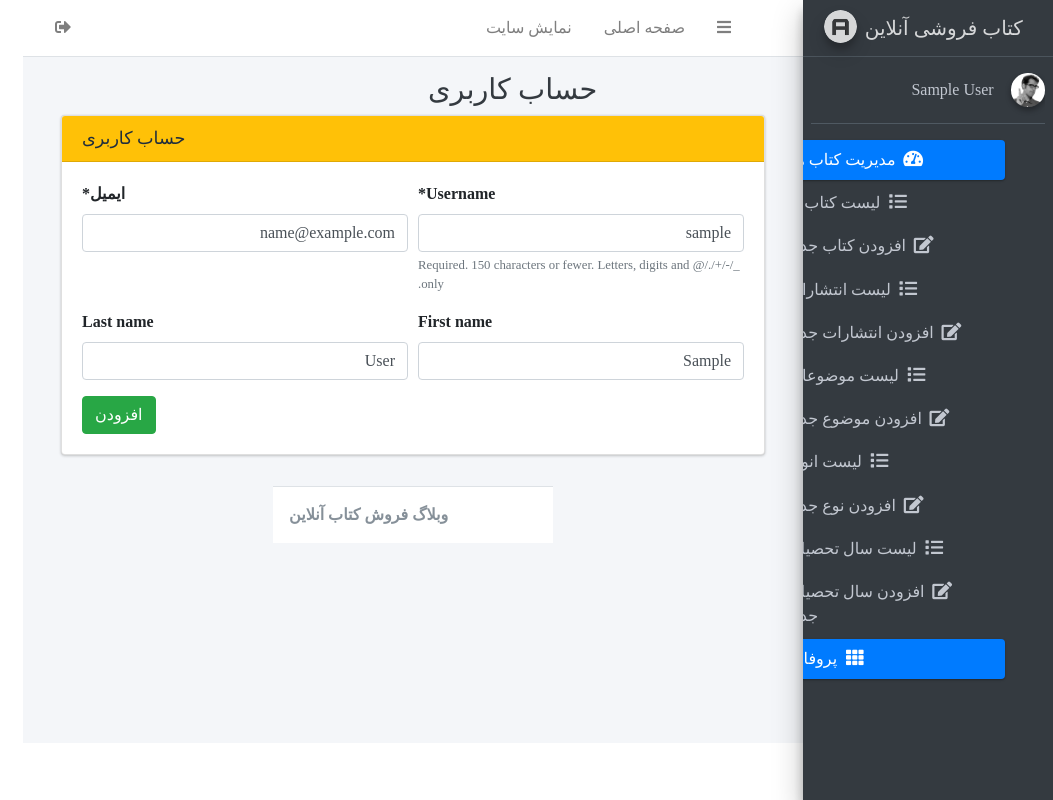
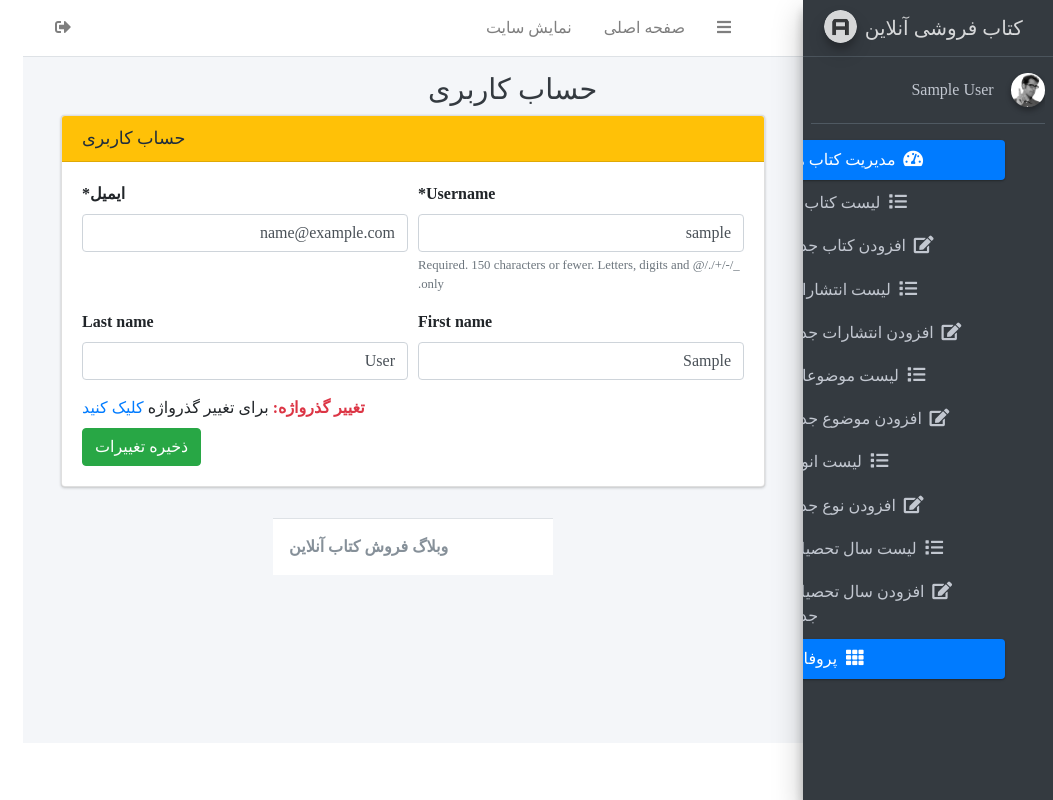
Before and after one commit to hamed-alemoni/online_bookstore, a Django app: page /account/profile in a window 1280 px wide. Shown: the whole page, without its empty margins (227-1280 px from the left). Run offline with Django 3.2, Linux system fonts and the light colour scheme; the visitor is signed in with stand-in values (Sample User, id 1); data comes from the database, SQL or seed files in the repository; some libraries are stand-ins or nearby versions; some web fonts are replaced.

Commit message:
just edit text

```diff
--- a/backend/templates/registration/profile.html
+++ b/backend/templates/registration/profile.html
@@ -21,17 +21,18 @@
                 {{ form.email|as_crispy_field }}
             </div>
 
-
             <div class="form-group col-md-6 mb-0">
                 {{ form.first_name|as_crispy_field }}
             </div>
 
             <div class="form-group col-md-6 mb-0">
                 {{ form.last_name|as_crispy_field }}
+                <label class="text text-danger">تغییر گذرواژه:</label>
+                <span>برای تغییر گذرواژه <a href="{% url 'password_change' %}">کلیک کنید</a></span>
             </div>
 
         </div>
-        <button class="btn btn-success" formenctype="multipart/form-data">افزودن</button>
+        <button class="btn btn-success" formenctype="multipart/form-data">ذخیره تغییرات</button>
     </form>
             </div>
         </div>
```
